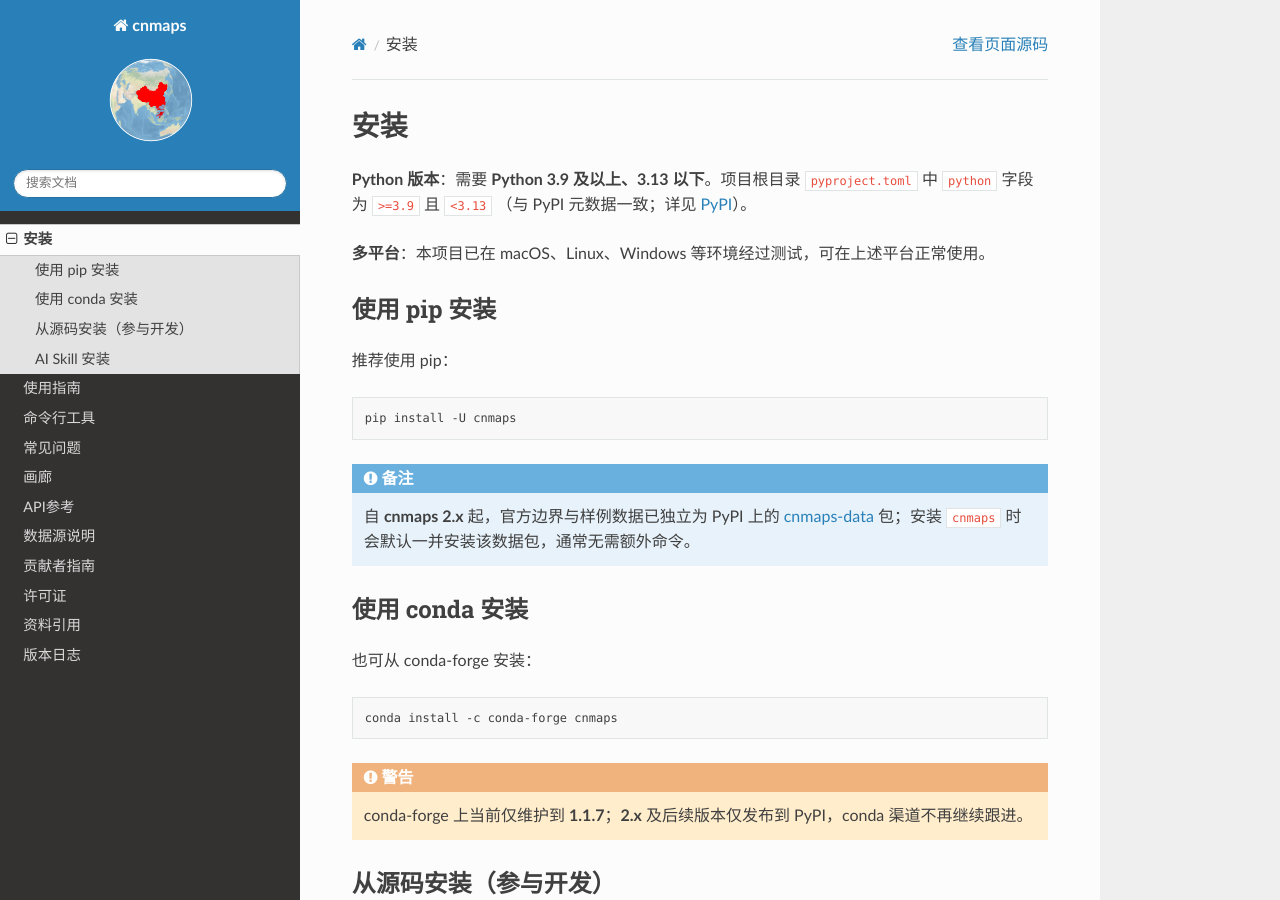
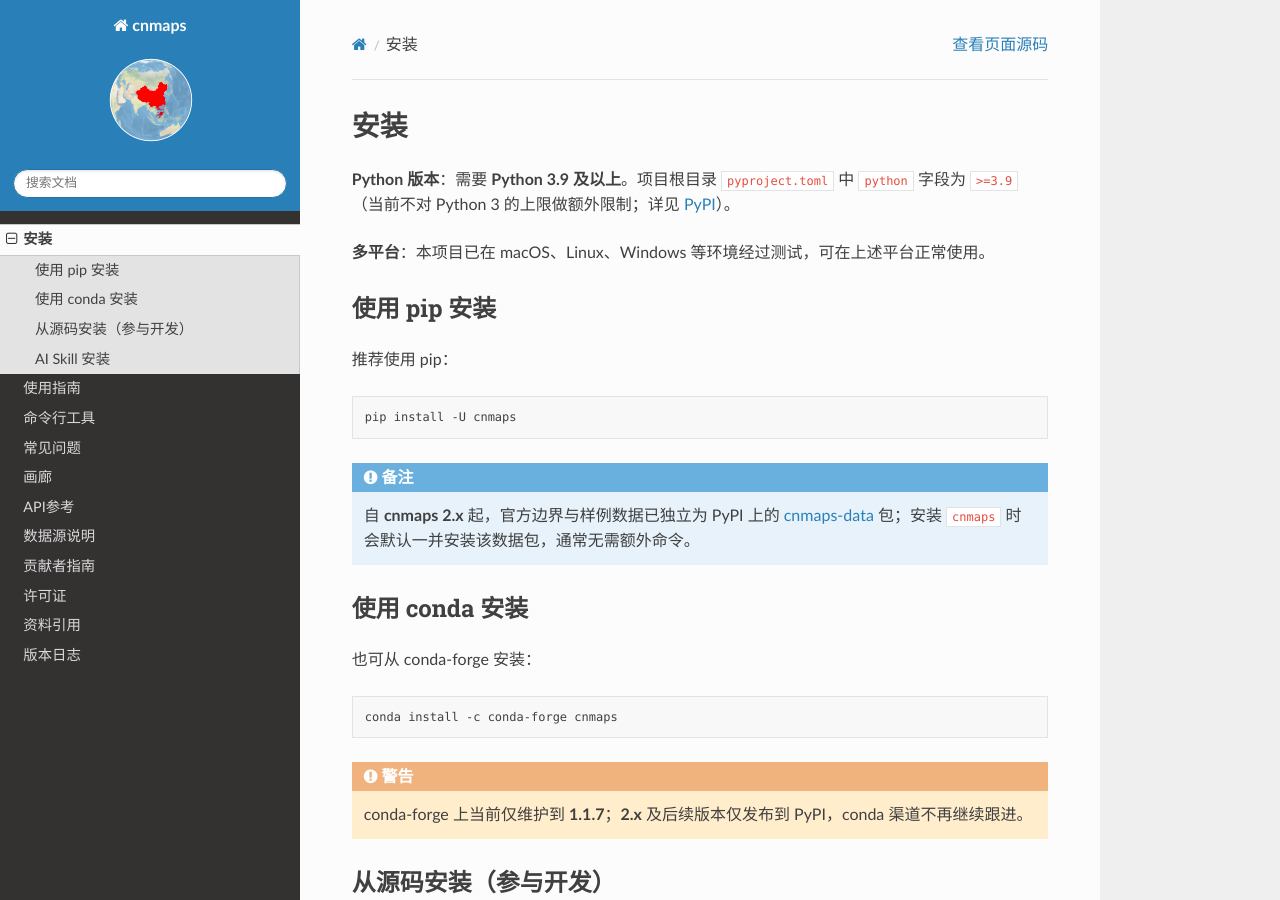
Before and after one commit to cnmetlab/cnmaps, a Sphinx documentation site: the page built from docs/source/content/installation.rst, in a window 1280 px wide and 900 px high. Built offline with Sphinx 7.4.7 and the Read the Docs theme 3.1.0, drawn with Linux system fonts in a browser that asks for light colours.

Commit message:
Relax Python constraints for 3.14 support

```diff
--- a/docs/source/content/changelog.rst
+++ b/docs/source/content/changelog.rst
@@ -32,7 +32,7 @@
 * **数据提供者机制**：运行时默认通过已安装的 ``cnmaps-data`` 或兼容 ``cnmaps.data_providers`` entry point 协议的第三方数据包提供数据，不再回退到仓库内置数据目录。
 * **Shapely 2.0**：本版本最重要的变更是将依赖与实现全面对齐 Shapely 2.x（``pyproject.toml`` 中为 ``shapely>=2.0.0``），在保留 ``MapPolygon`` 等既有 API 的前提下，消除此前与 Shapely 2.0 迁移相关的兼容性问题；该项变更对应 `Issue 106 <https://github.com/cnmetlab/cnmaps/issues/106>`_。
 * **Cartopy 兼容**：绘图裁剪逻辑同时兼容新版 ``cartopy.mpl.path.shapely_to_path`` 与旧版 ``cartopy.mpl.patch.geos_to_path``，并适配新的 ``GeoContourSet`` 接口。
-* **Python / CI**：项目 Python 版本范围更新为 ``>=3.9,<3.13``，主 CI 覆盖 Python 3.9–3.12 与 macOS / Ubuntu / Windows；绘图测试统一使用 ``MPLBACKEND=Agg``，依赖安装步骤增加自动重试以减少网络抖动导致的偶发失败。
+* **Python / CI**：项目 Python 版本范围更新为 ``>=3.9,<4.0``，主 CI 覆盖 Python 3.9–3.14 与 macOS / Ubuntu / Windows；绘图测试统一使用 ``MPLBACKEND=Agg``，依赖安装步骤增加自动重试以减少网络抖动导致的偶发失败。
 * **性能**：对样例数据加载、GeoJSON 读取、行政区查询与 ``MapPolygon`` 内部重复多边形清理进行了缓存和热点优化，全量测试耗时显著下降。
 * 文档：安装说明、贡献者指南、API 参考等与当前工程及 CI 同步（Python/NumPy/Shapely 约束、GitHub Actions、函数签名与返回行为等）。
 
--- a/docs/source/content/contributor-guide.rst
+++ b/docs/source/content/contributor-guide.rst
@@ -64,7 +64,7 @@
 -----------
 主分支与 Pull Request 使用 **GitHub Actions**，主要包括：
 
-* ``python-package.yml`` ：在 macOS / Ubuntu / Windows 上对 Python ``3.9–3.12`` 执行 flake8，并运行主单元测试。工作流统一设置 ``MPLBACKEND=Agg`` ，以避免不同平台图形后端差异影响绘图测试。
+* ``python-package.yml`` ：在 macOS / Ubuntu / Windows 上对 Python ``3.9–3.14`` 执行 flake8，并运行主单元测试。工作流统一设置 ``MPLBACKEND=Agg`` ，以避免不同平台图形后端差异影响绘图测试。
 * ``perf-test.yml`` ：在 Ubuntu、Python ``3.9`` 上对 ``tests/test_perf.py`` 运行带 **pytest-benchmark** 与 **memray** 的测试，并将基准结果推送到 ``gh-pages`` ；随后对主测试文件运行 **pytest-cov** 并通过 Codecov 上传覆盖率（需仓库配置 ``CODECOV_TOKEN`` ）。依赖安装步骤带自动重试，以降低网络抖动导致的偶发失败。
 * ``pypi-publish.yml`` ：在发布 Release 时向 PyPI 发布。
 
--- a/docs/source/content/installation.rst
+++ b/docs/source/content/installation.rst
@@ -1,7 +1,7 @@
 安装
 =====
 
-**Python 版本**：需要 **Python 3.9 及以上、3.13 以下**。项目根目录 :file:`pyproject.toml` 中 ``python`` 字段为 ``>=3.9`` 且 ``<3.13`` （与 PyPI 元数据一致；详见 `PyPI <https://pypi.org/project/cnmaps/>`_）。
+**Python 版本**：需要 **Python 3.9 及以上**。项目根目录 :file:`pyproject.toml` 中 ``python`` 字段为 ``>=3.9`` （当前不对 Python 3 的上限做额外限制；详见 `PyPI <https://pypi.org/project/cnmaps/>`_）。
 
 **多平台**：本项目已在 macOS、Linux、Windows 等环境经过测试，可在上述平台正常使用。
 
--- a/environment.yml
+++ b/environment.yml
@@ -1,7 +1,7 @@
 channels:
   - conda-forge
 dependencies:
-  - python<3.12
+  - python>=3.9
   - matplotlib>=3.4.2
   - Cartopy>=0.21.0
   - Shapely>=2.0.0
--- a/pyproject.toml
+++ b/pyproject.toml
@@ -14,7 +14,7 @@
 ]
 
 [tool.poetry.dependencies]
-python = ">=3.9,<3.13"
+python = ">=3.9,<4.0"
 cnmaps-data = ">=1.1.2"
 shapely = ">=2.0.0"
 geojson = ">=2.5.0"
--- a/setup.py
+++ b/setup.py
@@ -61,5 +61,5 @@
     classifiers=[
         "Programming Language :: Python :: 3",
     ],
-    python_requires=">=3.9,<3.13",
+    python_requires=">=3.9,<4.0",
 )
```
Also changed, not shown: 1 other file.
